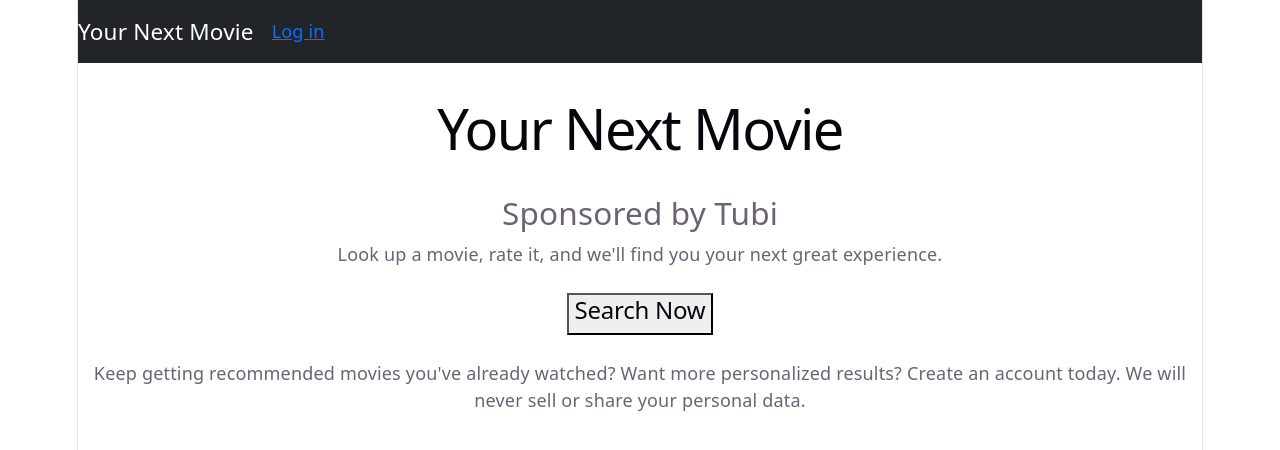
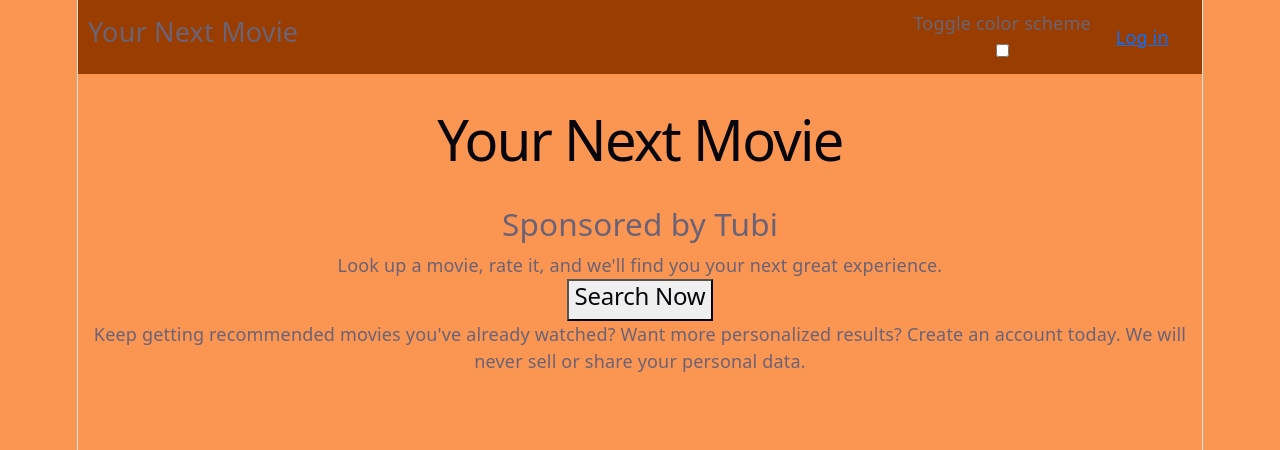
Before and after one commit to noble-squared/YourNextMovie, a React (Vite) app: page / in a window 1280 px wide. Shown: the top 450 px of the page. Built offline with nearby package versions, Linux system fonts and the light colour scheme.

Commit message:
Add a button to toggle between light and dark mode

```diff
--- a/src/App.css
+++ b/src/App.css
@@ -1,184 +1,38 @@
-.counter {
-  font-size: 16px;
-  padding: 5px 10px;
-  border-radius: 5px;
-  color: var(--accent);
-  background: var(--accent-bg);
-  border: 2px solid transparent;
-  transition: border-color 0.3s;
-  margin-bottom: 24px;
-
-  &:hover {
-    border-color: var(--accent-border);
-  }
-  &:focus-visible {
-    outline: 2px solid var(--accent);
-    outline-offset: 2px;
-  }
+.otherLinks {
+  display: flex;
 }
 
-.hero {
-  position: relative;
-
-  .base,
-  .framework,
-  .vite {
-    inset-inline: 0;
-    margin: 0 auto;
-  }
-
-  .base {
-    width: 170px;
-    position: relative;
-    z-index: 0;
-  }
-
-  .framework,
-  .vite {
-    position: absolute;
-  }
-
-  .framework {
-    z-index: 1;
-    top: 34px;
-    height: 28px;
-    transform: perspective(2000px) rotateZ(300deg) rotateX(44deg) rotateY(39deg)
-      scale(1.4);
-  }
-
-  .vite {
-    z-index: 0;
-    top: 107px;
-    height: 26px;
-    width: auto;
-    transform: perspective(2000px) rotateZ(300deg) rotateX(40deg) rotateY(39deg)
-      scale(0.8);
-  }
+#customNavbar {
+  padding: 10px;
+  background: var(--banner);
+  display: flex;
+  gap: 15px;
+  align-items: center;
 }
 
-#center {
+.gap {
   display: flex;
-  flex-direction: column;
-  gap: 25px;
-  place-content: center;
-  place-items: center;
-  flex-grow: 1;
-
-  @media (max-width: 1024px) {
-    padding: 32px 20px 24px;
-    gap: 18px;
-  }
+  flex-basis: 53%;
+  height: 0;
 }
 
-#next-steps {
-  display: flex;
-  border-top: 1px solid var(--border);
-  text-align: left;
-
-  & > div {
-    flex: 1 1 0;
-    padding: 32px;
-    @media (max-width: 1024px) {
-      padding: 24px 20px;
-    }
-  }
-
-  .icon {
-    margin-bottom: 16px;
-    width: 22px;
-    height: 22px;
-  }
-
-  @media (max-width: 1024px) {
-    flex-direction: column;
-    text-align: center;
-  }
+.left {
+  background: #000;
+  justify-content: left;
+  justify-self: left;
 }
 
-#docs {
-  border-right: 1px solid var(--border);
-
-  @media (max-width: 1024px) {
-    border-right: none;
-    border-bottom: 1px solid var(--border);
-  }
+.right {
+  justify-content: right;
+  justify-self: right;
 }
 
-#next-steps ul {
-  list-style: none;
-  padding: 0;
-  display: flex;
-  gap: 8px;
-  margin: 32px 0 0;
-
-  .logo {
-    height: 18px;
-  }
-
-  a {
-    color: var(--text-h);
-    font-size: 16px;
-    border-radius: 6px;
-    background: var(--social-bg);
-    display: flex;
-    padding: 6px 12px;
-    align-items: center;
-    gap: 8px;
-    text-decoration: none;
-    transition: box-shadow 0.3s;
-
-    &:hover {
-      box-shadow: var(--shadow);
-    }
-    .button-icon {
-      height: 18px;
-      width: 18px;
-    }
-  }
-
-  @media (max-width: 1024px) {
-    margin-top: 20px;
-    flex-wrap: wrap;
-    justify-content: center;
-
-    li {
-      flex: 1 1 calc(50% - 8px);
-    }
-
-    a {
-      width: 100%;
-      justify-content: center;
-      box-sizing: border-box;
-    }
-  }
+#toggle-container {
+  align-items: center;
+  padding-right: 10px;
 }
 
-#spacer {
-  height: 88px;
-  border-top: 1px solid var(--border);
-  @media (max-width: 1024px) {
-    height: 48px;
-  }
+.break {
+  flex-basis: 100%;
+  height: 0;
 }
-
-.ticks {
-  position: relative;
-  width: 100%;
-
-  &::before,
-  &::after {
-    content: '';
-    position: absolute;
-    top: -4.5px;
-    border: 5px solid transparent;
-  }
-
-  &::before {
-    left: 0;
-    border-left-color: var(--border);
-  }
-  &::after {
-    right: 0;
-    border-right-color: var(--border);
-  }
-}
--- /dev/null
+++ b/src/components/FlexHelpers.tsx
@@ -0,0 +1,7 @@
+export const Break = () => {
+  return ( <div className='break'/> )
+}
+
+export const Gap = () => {
+  return (<div className="gap" />)
+}
--- a/src/components/Navbar.tsx
+++ b/src/components/Navbar.tsx
@@ -1,6 +1,7 @@
 import type React from 'react';
 import { Link, useNavigate } from 'react-router-dom';
 import { useAuth } from '../contexts/AuthContext';
+import { Break, Gap } from './FlexHelpers';
 
 const Navbar: React.FC = () => {
   const { user, loading, signOut } = useAuth();
@@ -21,9 +22,20 @@ const Navbar: React.FC = () => {
   };
 
   return (
-    <nav className="navbar navbar-expand-lg navbar-dark bg-dark">
-      <a className="navbar-brand" href="/">Your Next Movie</a>
-      <div className="otherLinks">
+    /*<nav className="navbar navbar-expand-lg navbar-dark bg-dark">*/
+    <div id="customNavbar">
+      <div className='otherlinks'>
+        <a className="navbar-brand" href="/"><h4>Your Next Movie</h4></a>
+      </div>
+      <Gap />
+      <div className="otherlinks">
+        <div id="toggle-container">
+          Toggle color scheme
+          <Break/>
+          <input type='checkbox' id='color-toggle'/>
+        </div>
+      </div>
+      <div className='otherLinks'>
         {(!loading && user) ? (
           <>
             <div><button type="button" onClick={handleLogout}>Logout</button></div>
@@ -31,14 +43,14 @@ const Navbar: React.FC = () => {
           </>
         )
         : (
-        <>
-          <Link to="/authentication" className="LoginButton">
-            Log in
-          </Link>
-        </>
+          <>
+            <Link to="/authentication" className="LoginButton">
+              Log in
+            </Link>
+          </>
         )}
       </div>
-    </nav>
+    </div>
   );
 };
 
--- a/src/index.css
+++ b/src/index.css
@@ -1,15 +1,41 @@
 :root {
-  --text: #6b6375;
-  --text-h: #08060d;
-  --bg: #fff;
-  --border: #e5e4e7;
-  --code-bg: #f4f3ec;
-  --accent: #aa3bff;
-  --accent-bg: rgba(170, 59, 255, 0.1);
-  --accent-border: rgba(170, 59, 255, 0.5);
-  --social-bg: rgba(244, 243, 236, 0.5);
-  --shadow:
+  --def-banner: #993E00;
+  --def-text: #6b6375;
+  --def-text-h: #08060d;
+  --def-bg: #FA9552;
+  --def-border: #e5e4e7;
+  --def-code-bg: #f4f3ec;
+  --def-accent: #aa3bff;
+  --def-accent-bg: rgba(170, 59, 255, 0.1);
+  --def-accent-border: rgba(170, 59, 255, 0.5);
+  --def-shadow:
     rgba(0, 0, 0, 0.1) 0 10px 15px -3px, rgba(0, 0, 0, 0.05) 0 4px 6px -2px;
+  --def-social-bg: rgba(244, 243, 236, 0.5);
+
+  --toggle-banner: #993E00;
+  --toggle-text: #9ca3af;
+  --toggle-text-h: #f3f4f6;
+  --toggle-bg: #16171d;
+  --toggle-border: #2e303a;
+  --toggle-code-bg: #1f2028;
+  --toggle-accent: #c084fc;
+  --toggle-accent-bg: rgba(192, 132, 252, 0.15);
+  --toggle-accent-border: rgba(192, 132, 252, 0.5);
+  --toggle-shadow:
+    rgba(0, 0, 0, 0.4) 0 10px 15px -3px, rgba(0, 0, 0, 0.25) 0 4px 6px -2px;
+  --toggle-social-bg: rgba(47, 48, 58, 0.5);
+
+  --banner: var(--def-banner);
+  --text: var(--def-text);
+  --text-h: var(--def-text-h);
+  --bg: var(--def-bg);
+  --border: var(--def-border);
+  --code-bg: var(--def-code-bg);
+  --accent: var(--def-accent);
+  --accent-bg: var(--def-accent-bg);
+  --accent-border: var(--def-accent-border);
+  --shadow: var(--def-shadow);
+  --social-bg: var(--def-social-bg);
 
   --sans: system-ui, 'Segoe UI', Roboto, sans-serif;
   --heading: system-ui, 'Segoe UI', Roboto, sans-serif;
@@ -32,22 +58,49 @@
 
 @media (prefers-color-scheme: dark) {
   :root {
-    --text: #9ca3af;
-    --text-h: #f3f4f6;
-    --bg: #16171d;
-    --border: #2e303a;
-    --code-bg: #1f2028;
-    --accent: #c084fc;
-    --accent-bg: rgba(192, 132, 252, 0.15);
-    --accent-border: rgba(192, 132, 252, 0.5);
-    --social-bg: rgba(47, 48, 58, 0.5);
-    --shadow:
+    --def-text: #9ca3af;
+    --def-text-h: #f3f4f6;
+    --def-bg: #16171d;
+    --def-border: #2e303a;
+    --def-code-bg: #1f2028;
+    --def-accent: #c084fc;
+    --def-accent-bg: rgba(192, 132, 252, 0.15);
+    --def-accent-border: rgba(192, 132, 252, 0.5);
+    --def-shadow:
       rgba(0, 0, 0, 0.4) 0 10px 15px -3px, rgba(0, 0, 0, 0.25) 0 4px 6px -2px;
+    --def-social-bg: rgba(47, 48, 58, 0.5);
+
+    --toggle-banner: #993E00;
+    --toggle-text: #6b6375;
+    --toggle-text-h: #08060d;
+    --toggle-bg: #FA9552;
+    --toggle-border: #e5e4e7;
+    --toggle-code-bg: #f4f3ec;
+    --toggle-accent: #aa3bff;
+    --toggle-accent-bg: rgba(170, 59, 255, 0.1);
+    --toggle-accent-border: rgba(170, 59, 255, 0.5);
+    --toggle-shadow:
+      rgba(0, 0, 0, 0.1) 0 10px 15px -3px, rgba(0, 0, 0, 0.05) 0 4px 6px -2px;
+    --toggle-social-bg: rgba(244, 243, 236, 0.5);
   }
 
   #social .button-icon {
     filter: invert(1) brightness(2);
   }
+}
+
+:has(#color-toggle:checked){
+  --banner: var(--toggle-banner);
+  --text: var(--toggle-text);
+  --text-h: var(--toggle-text-h);
+  --bg: var(--toggle-bg);
+  --border: var(--toggle-border);
+  --code-bg: var(--toggle-code-bg);
+  --accent: var(--toggle-accent);
+  --accent-bg: var(--toggle-accent-bg);
+  --accent-border: var(--toggle-accent-border);
+  --shadow: var(--toggle-shadow);
+  --social-bg: var(--toggle-social-bg);
 }
 
 #root {
@@ -61,6 +114,7 @@
   flex-direction: column;
   box-sizing: border-box;
 }
+
 /* After importing in the bootstrap styles, the background turned to white. I couldn't figure out why, so I had to ask AI here */
 body {
   margin: 0;
```
